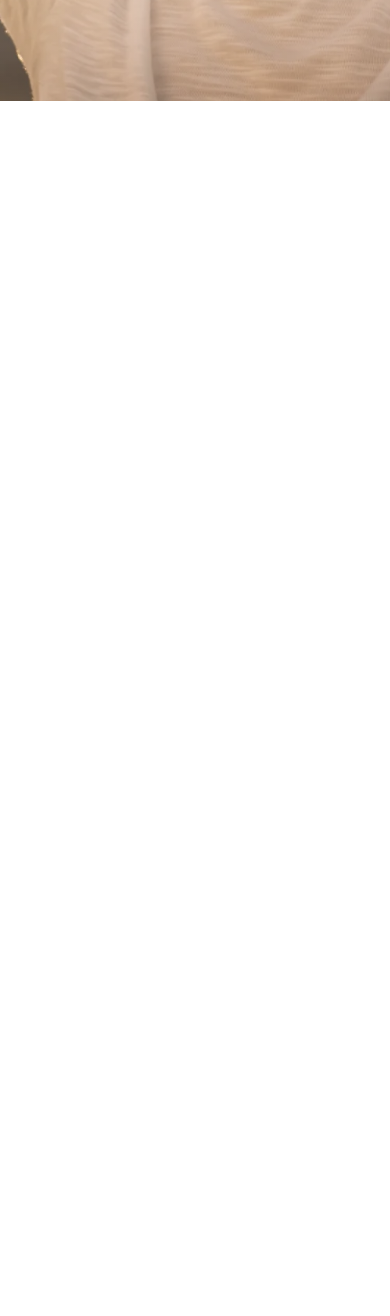
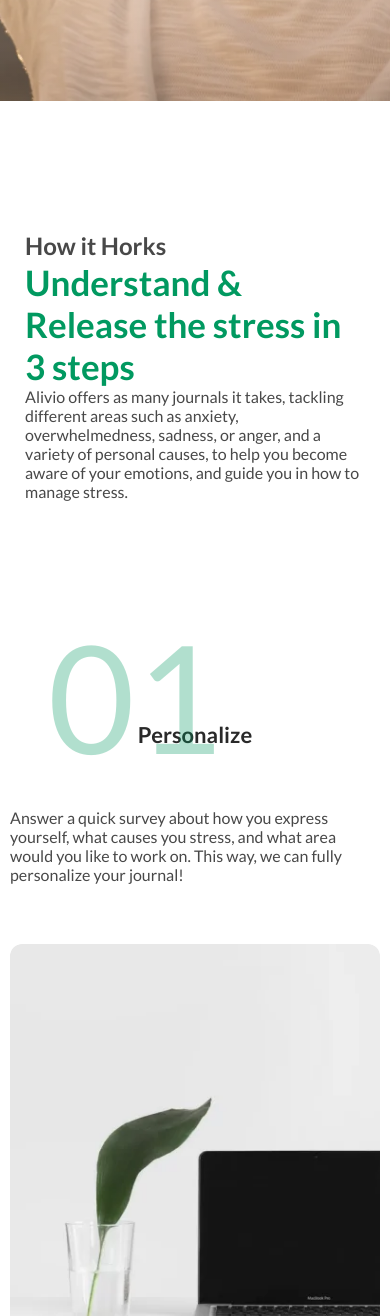
Before and after one commit to olezhka0809/Landing-_Page_For_Company, a plain HTML site: page index.html in a window 390 px wide. Shown: the part 684-2000 px from the top of the page. Before the commit the page ends 844 px from the top, so only its background shows below. Drawn offline with Linux system fonts and the light colour scheme.

Commit message:
the about section was made

```diff
--- a/index.css
+++ b/index.css
@@ -2,3 +2,5 @@
 @import url('styles/basic.css');
 @import url('styles/header.css');
 @import url('styles/hero.css');
+@import url('styles/about.css');
+@import url('styles/card.css');
--- a/index.html
+++ b/index.html
@@ -53,6 +53,42 @@
                 </div>
             </div>
         </section>
+
+        <section class="about" aria-label="about section">
+            <div class="container">
+                <div class="about_content">
+                    <h2 class="about_title">Understand & Release the stress in 3 steps</h2>
+                    <p class="about_description">Alivio offers as many journals it takes, tackling different areas such as anxiety, overwhelmedness, sadness, or anger, and a variety of personal causes, to help you become aware of your emotions, and guide you in how to manage stress.</p>
+                </div>
+
+                <div class="about_cards">
+                    <figure class="card" aria-label="first_card">
+                        <h3 class="card_title">Personalize</h3>
+                        <p class="card_description" aria-label="first_card_desc">
+                            Answer a quick survey about how you express yourself, what causes you stress, and what area would you like to work on. This way, we can fully personalize your journal!
+                        </p>
+                        <img src="assets/webp/Rectangle 30.webp" alt="card_image_1" class="card_img">
+                    </figure>
+
+                    <figure class="card" aria-label="second_card">
+                        <h3 class="card_title card_title_second card_title_right">Write & Understand</h3>
+                        <p class="card_description" aria-label="second_card_desc">
+                            Write, draw, reflect, understand. Alivio will guide you through the prompts and will help you manage your stress!
+                        </p>
+                        <img src="assets/webp/Rectangle 30 (1).webp" alt="card_image_1" class="card_img">
+                    </figure>
+
+                    <figure class="card" aria-label="third_card">
+                        <h3 class="card_title card_title_third">Alivio!</h3>
+                        <p class="card_description" aria-label="third_card_desc">
+                            Now you are aware, and have a way to manage and overcome your own stress.What are you waiting for? Alivio today!
+                        </p>
+                        <img src="assets/webp/Rectangle 30 (2).webp" alt="card_image_1" class="card_img">
+                    </figure>
+                </div>
+                </div>
+            </div>
+        </section>
     </main>
 
 </body>
--- /dev/null
+++ b/styles/about.css
@@ -0,0 +1,92 @@
+.about{
+    padding: 160px 0  60px 0;
+    background-color: var(--co-white);
+
+}
+
+.about_content {
+    display: flex;
+    justify-content: space-between;
+    align-items: center;
+
+}
+
+.about_title {
+    color: var(--co-light-green);
+    font-size: 50px;
+    font-weight: 700;
+    max-width: 500px;
+    position: relative;
+}
+
+.about_title::before{
+    content: "How it Horks";
+    position: absolute;
+    top: -30px;
+    left: 0;
+    font-size: 24px;
+    font-weight: 600;
+    color: var(--co-light-black);
+}
+
+
+.about_description {
+    color: var(--co-light-black);
+    font-size: 20px;
+    font-weight: 500;
+    max-width: 671px;
+
+}
+
+.about_cards{
+    margin: 80px 0 0 0 ;
+    display: flex;
+    justify-content: space-between;
+    align-items: start;
+    gap: 15px;
+}
+
+.about_cards .card:nth-child(2){
+    margin: 240px 0 0 0 ;
+
+}
+
+@media(max-width:1250px){
+    .about_subtitle{
+        max-width: 600px ;
+        text-align: center;
+    }
+
+    .about_content{
+        flex-direction: column;
+        align-items: center;
+        justify-content: start;
+    }
+
+    .about_cards{
+        flex-direction: column;
+        align-items: center;
+        justify-content: start;
+        gap: 20px;
+    }
+
+    .about_cards .card:nth-child(2){
+        margin: 0;
+    }
+
+}
+
+@media(max-width:576px){
+    .about_content{
+        padding: 0 15px;
+
+    }
+
+    .about_title{
+      font-size: 35px;
+    }
+
+    .about_description{
+        font-size: 16px;
+    }
+}
--- a/styles/basic.css
+++ b/styles/basic.css
@@ -19,7 +19,7 @@ a{
     text-decoration: none;
 }
 
-h1,h2,h3,h4,h5,h6, p{
+h1,h2,h3,h4,h5,h6, p,figure{
     margin: 0;
 }
 
--- /dev/null
+++ b/styles/card.css
@@ -0,0 +1,70 @@
+.card {
+   max-width:390px ;
+   height: 830px;
+   display: flex;
+   flex-direction: column;
+   justify-content: end;
+   align-items: start;
+   row-gap: 60px;
+}
+
+.card_title {
+    position: relative;
+    font-size: 30px;
+    font-weight: 700;
+    color: var(--co-black);
+    align-self: center;
+}
+
+.card_title::before{
+    content: "01";
+    position: absolute;
+    top: -115px;
+    left: -112px;
+    font-size: 150px;
+    font-weight: 400;
+    color: var(--co-light-green);
+    opacity: .3;
+}
+
+.card_description {
+    font-size: 20px;
+    font-weight: 500;
+    color: var(--co-light-black);
+}
+
+.card_img {
+    width: 100%;
+    object-fit: cover;
+    border-radius: 12px;
+    aspect-ratio: auto 65/82;
+}
+
+.card_title_second::before {
+    content: "02";
+}
+
+.card_title_third::before{
+    content: "03";
+    left: -130px;
+}
+
+@media(max-width: 480px){
+    .card {
+       padding: 0;
+    }
+
+    .card_title {
+        font-size: 22px;
+    }
+
+    .card_title::before{
+        left: -90px;
+    }
+
+    .card_description{
+        font-size: 16px;
+    }
+
+
+}
--- a/styles/variables.css
+++ b/styles/variables.css
@@ -1,6 +1,7 @@
 :root{
     --co-white: #fff;
     --co-green: #017f67;
+    --co-light-green: #019960;
     --co-dark-green: #245852;
     --co-black: #292929;
     --co-light-black: #484848;
```
